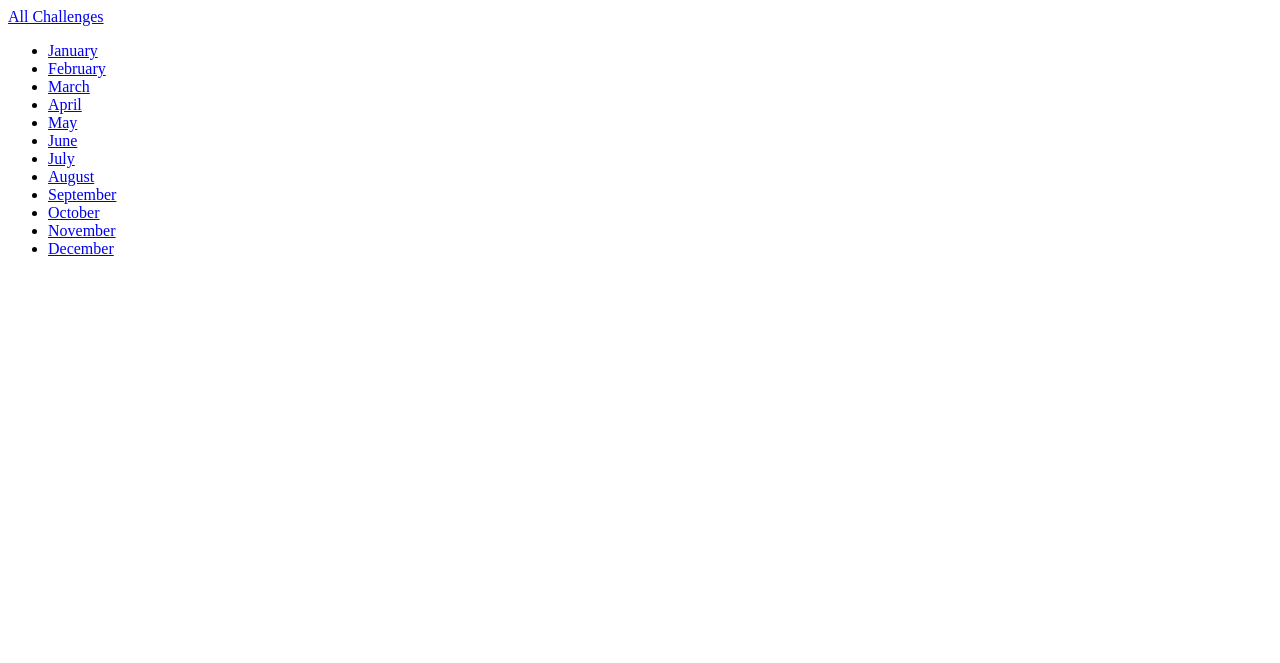
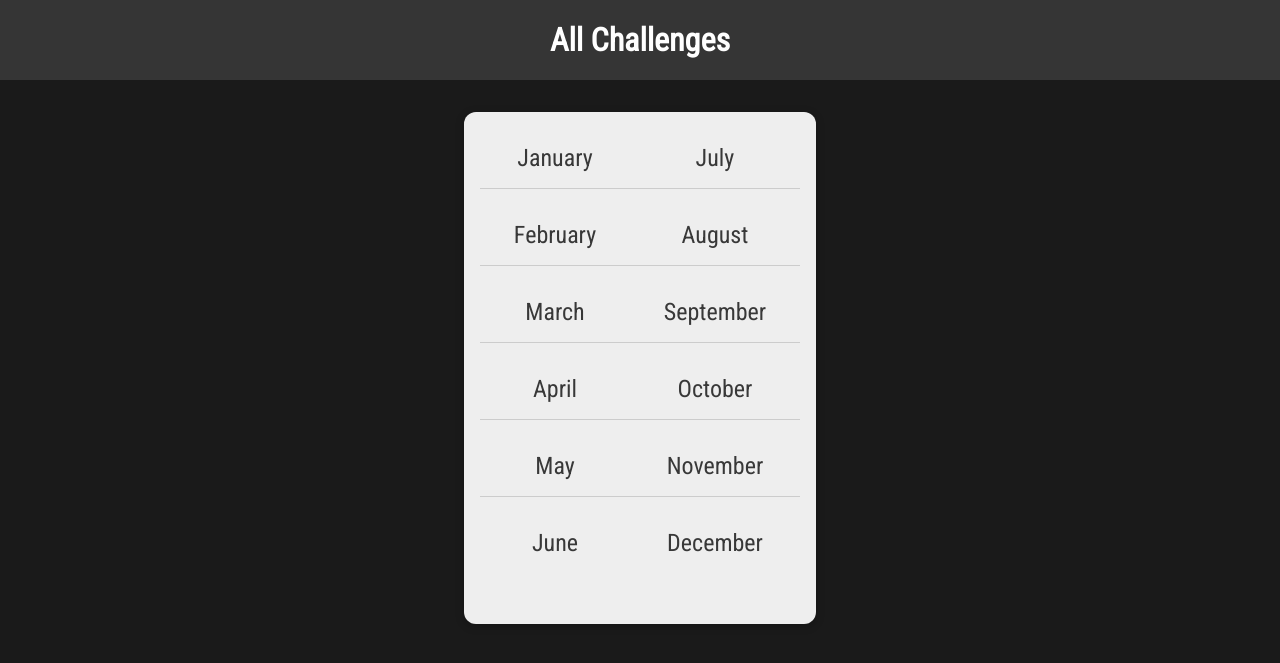
Before and after one commit to sauravchaudharysc/Django, a Django app: page /challenges/ in a window 1280 px wide. Shown: the top 663 px of the page. Run offline with Django 5.2, Linux system fonts and the light colour scheme.

Commit message:
Adding CSS

```diff
--- /dev/null
+++ b/monthly_challenges/challenges/static/challenges/challenges.css
@@ -0,0 +1,36 @@
+ul {
+    list-style-type: none;
+    margin: 2rem auto;
+    width: 90%;
+    max-width: 20rem;
+    box-shadow: 0 2px 8px rgba(0, 0, 0, 0.26);
+    padding: 1rem;
+    border-radius: 12px;
+    display: flex;
+    flex-direction: column;
+    flex-wrap: wrap;
+    height: 30rem;
+    background-color: #eeeeee;}
+
+li{
+    margin: 1rem 0;
+    text-align: center;
+    font-size: 1.5rem;
+    border-bottom: 1px solid #ccc;
+    padding-bottom: 1rem;
+}
+
+li:last-of-type,
+li:nth-of-type(6){
+    border-bottom: none;
+}
+
+li a{
+    text-decoration: none;
+    color: #383838;
+}
+
+li a:hover,
+li a:active{
+    color: purple;
+}
--- /dev/null
+++ b/monthly_challenges/challenges/static/challenges/includes/header.css
@@ -0,0 +1,24 @@
+header{
+    width: 100%;
+    height: 5rem;
+    background-color: #353535;
+}
+header nav{
+    height: 100%;
+    width: 100%;
+    display: flex;
+    justify-content: center;
+    align-items: center;
+}
+
+header nav a{
+    color: white;
+    font-size: 2rem;
+    font-weight: bold;
+    text-decoration: none;
+}
+
+header nav a:hover,
+header nav a:active{
+    color: #ffcc00;
+}
--- a/monthly_challenges/challenges/templates/challenges/challenge.html
+++ b/monthly_challenges/challenges/templates/challenges/challenge.html
@@ -1,7 +1,12 @@
 {% extends "base.html" %}
+{% load static %}
 
 {% block page_title %} {{month_name|title}} Challenges{% endblock %}
 
+{% block css_files %}
+  <link rel="stylesheet" href="{% static "challenges/challenge.css" %}">
+  <link rel="stylesheet" href="{% static "challenges/includes/header.css" %}">
+{% endblock %}
 
 {% block content %}
     {% include "challenges/includes/header.html" %}
--- a/monthly_challenges/challenges/templates/challenges/index.html
+++ b/monthly_challenges/challenges/templates/challenges/index.html
@@ -1,5 +1,10 @@
 {% extends "base.html" %}
+{% load static %}
 
+{% block css_files %}
+  <link rel="stylesheet" href="{% static "challenges/challenges.css" %}">
+  <link rel="stylesheet" href="{% static "challenges/includes/header.css" %}">
+{% endblock %}
 {% block page_title %} All Challenges {% endblock %}
 
 {% block content %}
--- a/monthly_challenges/monthly_challenges/settings.py
+++ b/monthly_challenges/monthly_challenges/settings.py
@@ -121,6 +121,10 @@ USE_TZ = True
 
 STATIC_URL = 'static/'
 
+STATICFILES_DIRS = [
+    BASE_DIR / "static"
+]
+
 # Default primary key field type
 # https://docs.djangoproject.com/en/5.0/ref/settings/#default-auto-field
 
--- /dev/null
+++ b/monthly_challenges/static/styles.css
@@ -0,0 +1,10 @@
+@import url('https://fonts.googleapis.com/css2?family=Roboto+Condensed&display=swap');
+
+html{
+    font-family: 'Roboto Condensed', sans-serif;
+}
+
+body{
+    margin: 0;
+    background-color: #1a1a1a;
+}
--- a/monthly_challenges/templates/base.html
+++ b/monthly_challenges/templates/base.html
@@ -1,9 +1,13 @@
+{% load static %}
+
 <!DOCTYPE html>
 <html lang="en">
 <head>
     <meta charset="UTF-8">
     <meta name="viewport" content="width=device-width, initial-scale=1.0">
     <title>{% block page_title %}My Challenges{% endblock %}</title>
+    <link rel="stylesheet" href="{% static "styles.css" %}">
+    {% block css_files %} {% endblock %}
 </head>
 <body>
     {% block content %}{% endblock %}
```
Also changed, not shown: monthly_challenges/challenges/static/challenges/challenge.css (added, +16 -0 lines).
